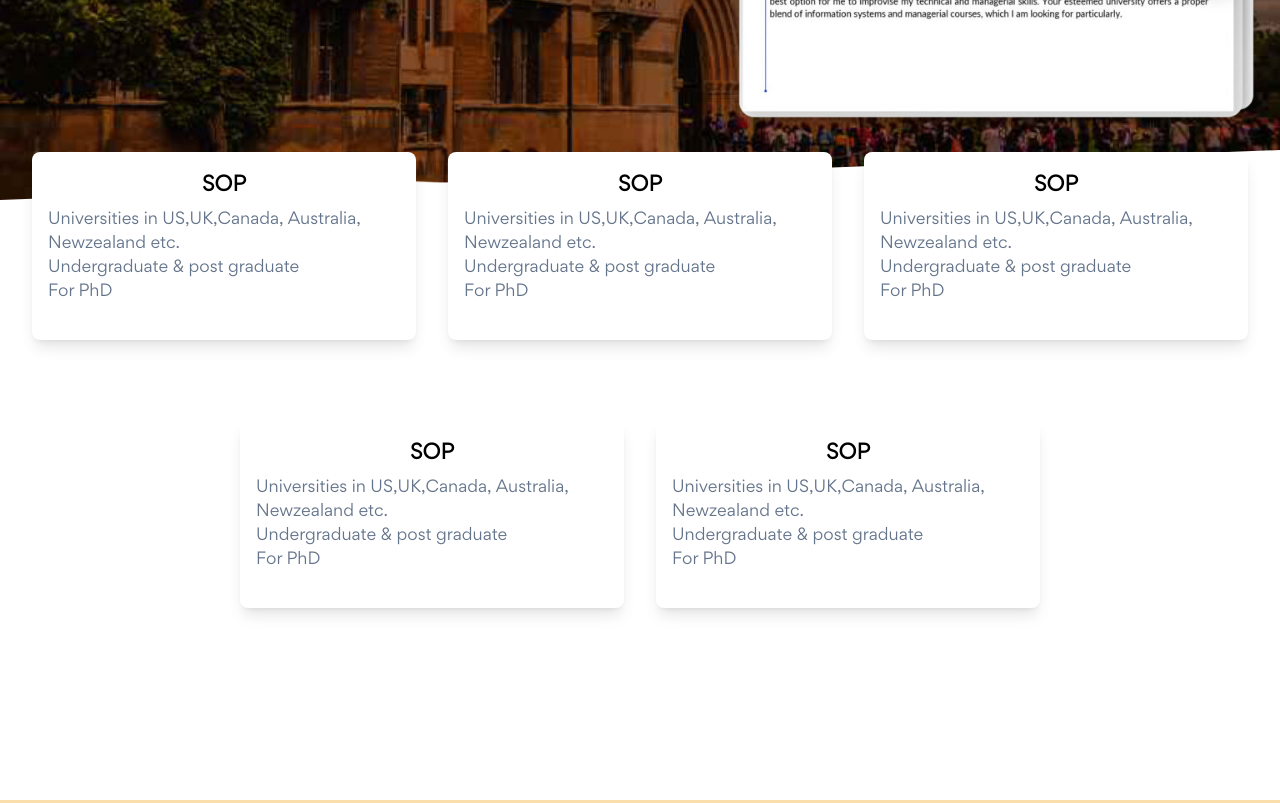
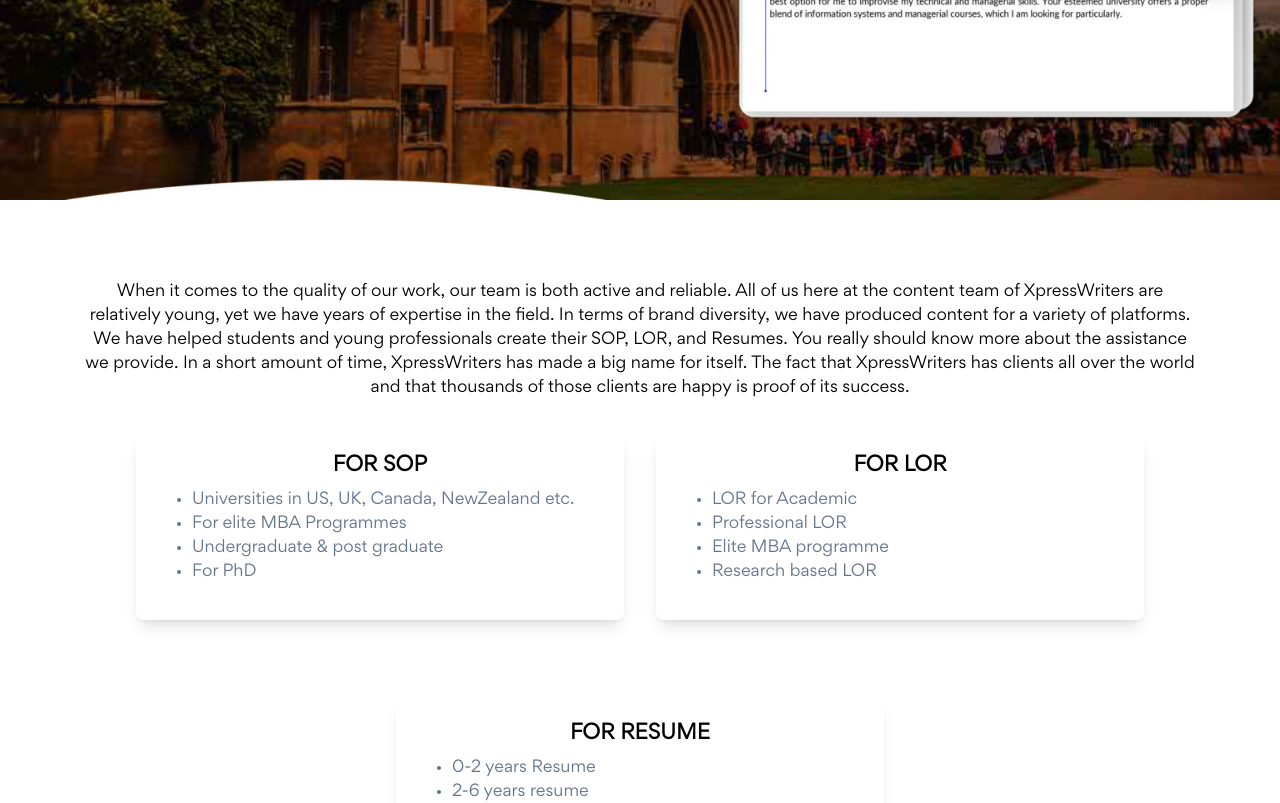
Before and after one commit to Hardik29/ExpressContent, a React (Create React App) app: page /About in a window 1280 px wide. Shown: the part 760-1563 px from the top of the page. Built offline with nearby package versions, Linux system fonts and the light colour scheme.

Commit message:
about page updated

```diff
--- a/src/Pages/About.js
+++ b/src/Pages/About.js
@@ -2,16 +2,14 @@ import React from "react";
 import SOP from "../Utilites/SOP.jpg";
 
 
-function Card(){
-  return(
-    <div class="lg:pt-12 pt-6 w-full md:w-4/12 px-4">
-              <div class="relative flex flex-col min-w-0 break-words bg-white w-full mb-8 shadow-lg rounded-lg">
+function Card({title,point}) {
+  return (
+    <div class="lg:pt-12 pt-6 w-full md:w-5/12 px-4">
+      <div class="flex flex-col min-w-0 break-words bg-white w-full mb-8 shadow-lg rounded-lg">
         <div class="px-4 py-5 flex-auto">
-                  <h6 class="text-xl font-semibold">SOP</h6>
-                  <ul class="mt-2 mb-4 text-slate-500 text-left">
-                    <li>Universities in US,UK,Canada, Australia, Newzealand etc.</li>
-                    <li>Undergraduate & post graduate</li>
-                    <li>For PhD</li>
+          <h6 class="text-xl font-semibold">{title}</h6>
+          <ul class="mt-2 mb-4 text-slate-500 text-left list-disc pl-10">
+            {point.map((key)=>(<li>{key}</li>))}
           </ul>
         </div>
       </div>
@@ -27,31 +25,19 @@ function About() {
           class="absolute top-0 w-full h-full "
           src={SOP}
         />
-        <div class="top-auto bottom-0 left-0 right-0 w-full absolute pointer-events-none overflow-hidden h-[70px]">
-          <svg
-            class="absolute bottom-0 overflow-hidden"
-            xmlns="http://www.w3.org/2000/svg"
-            preserveAspectRatio="none"
-            version="1.1"
-            viewBox="0 0 2560 100"
-            x="0"
-            y="0"
-          >
-            <polygon
-              class="text-white fill-current"
-              points="2560 0 2560 100 0 100"
-            ></polygon>
-          </svg>
       </div>
+      <div class="lg:p-20 lg:text-center pb-32 p-16 text-left">
+
+        When it comes to the quality of our work, our team is both active and reliable. All of us here at the content team of XpressWriters are relatively young, yet we have years of expertise in the field. In terms of brand diversity, we have produced content for a variety of platforms. We have helped students and young professionals create their SOP, LOR, and Resumes. You really should know more about the assistance we provide.
+
+        In a short amount of time, XpressWriters has made a big name for itself. The fact that XpressWriters has clients all over the world and that thousands of those clients are happy is proof of its success.
       </div>
       <section class="pb-20 -mt-24">
         <div class="container mx-auto px-4">
           <div class="flex flex-wrap justify-center items-center">
-          <Card/>
-          <Card/>
-          <Card/>
-          <Card/>
-          <Card/>
+            <Card title="FOR SOP" point={["Universities in US, UK, Canada, NewZealand etc.","For elite MBA Programmes","Undergraduate & post graduate","For PhD"]}/>
+            <Card title="FOR LOR" point={["LOR for Academic","Professional LOR","Elite MBA programme", "Research based LOR"]}/>
+            <Card title="FOR RESUME" point={["0-2 years Resume","2-6 years resume","C-level Executive resume","Resume for PhDs"]}/>
           </div>
         </div>
 
```
Lines whose indentation alone changed are shown as unchanged.
